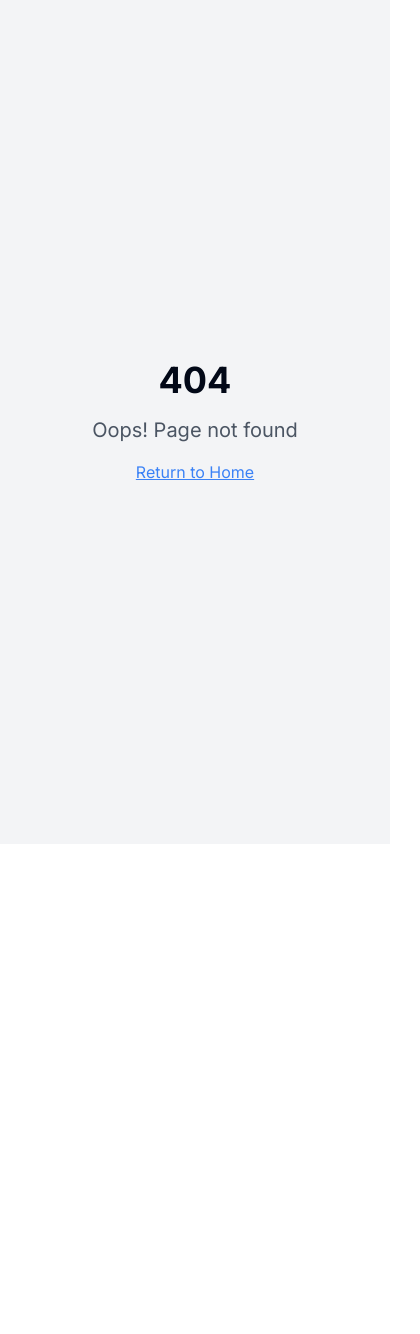
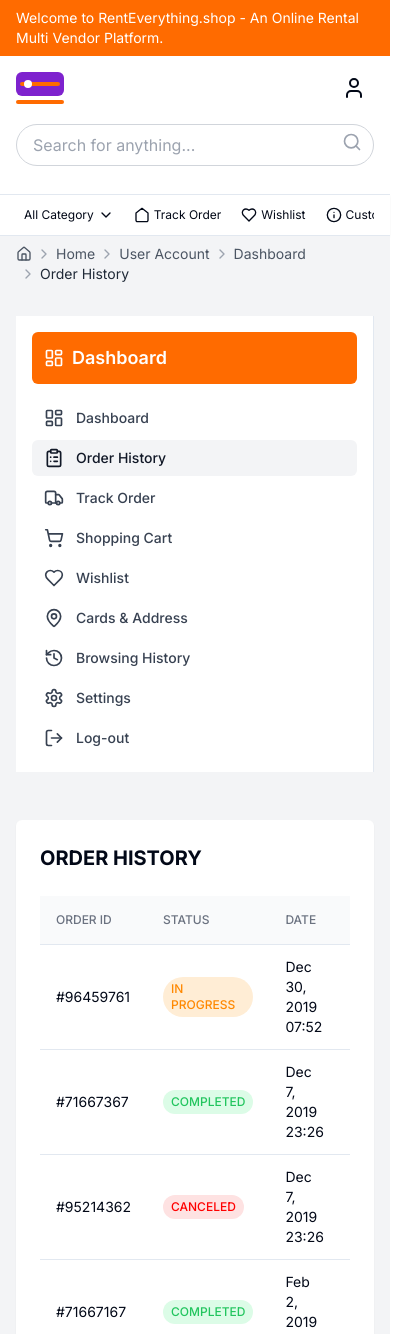
Before and after one commit to alfasm321/responsive-web-crafting-studio, a React (Vite) app: page /order-history in a window 390 px wide. Before the commit this address had no page. Shown: the top 1334 px of the page, 420 px wide, since content can reach past the window. Before the commit the page ends 844 px from the top, so only its background shows below. Built offline with nearby package versions, Linux system fonts and the light colour scheme.

Commit message:
Refactor: Implement basic page structure
This commit introduces the basic HTML, CSS, and responsive design elements for the application.

```diff
--- a/src/App.tsx
+++ b/src/App.tsx
@@ -1,9 +1,11 @@
+
 import { Toaster } from "@/components/ui/toaster";
 import { Toaster as Sonner } from "@/components/ui/sonner";
 import { TooltipProvider } from "@/components/ui/tooltip";
 import { QueryClient, QueryClientProvider } from "@tanstack/react-query";
 import { BrowserRouter, Routes, Route } from "react-router-dom";
 import Index from "./pages/Index";
+import OrderHistory from "./pages/OrderHistory";
 import NotFound from "./pages/NotFound";
 
 const queryClient = new QueryClient();
@@ -16,6 +18,8 @@ const App = () => (
       <BrowserRouter>
         <Routes>
           <Route path="/" element={<Index />} />
+          <Route path="/account" element={<Index />} />
+          <Route path="/order-history" element={<OrderHistory />} />
           {/* ADD ALL CUSTOM ROUTES ABOVE THE CATCH-ALL "*" ROUTE */}
           <Route path="*" element={<NotFound />} />
         </Routes>
--- a/src/components/Sidebar.tsx
+++ b/src/components/Sidebar.tsx
@@ -1,5 +1,6 @@
 
 import React from 'react';
+import { Link, useLocation } from 'react-router-dom';
 import {
   LayoutDashboard,
   ClipboardList,
@@ -15,21 +16,25 @@ import {
 interface SidebarItemProps {
   icon: React.ReactNode;
   label: string;
+  href: string;
   isActive?: boolean;
 }
 
-const SidebarItem: React.FC<SidebarItemProps> = ({ icon, label, isActive = false }) => {
+const SidebarItem: React.FC<SidebarItemProps> = ({ icon, label, href, isActive = false }) => {
   return (
     <li>
-      <a href="#" className={`sidebar-menu-item ${isActive ? 'active' : ''}`}>
+      <Link to={href} className={`sidebar-menu-item ${isActive ? 'active' : ''}`}>
         <span className="mr-3">{icon}</span>
         <span>{label}</span>
-      </a>
+      </Link>
     </li>
   );
 };
 
 const Sidebar: React.FC = () => {
+  const location = useLocation();
+  const path = location.pathname;
+
   return (
     <div className="w-full md:w-64 bg-white p-4 border-r">
       <div className="bg-rentev-orange text-white p-3 rounded-md mb-4">
@@ -42,36 +47,51 @@ const Sidebar: React.FC = () => {
       <nav>
         <ul className="space-y-1">
           <SidebarItem
+            icon={<LayoutDashboard className="h-5 w-5" />}
+            label="Dashboard"
+            href="/account"
+            isActive={path === "/" || path === "/account"}
+          />
+          <SidebarItem
             icon={<ClipboardList className="h-5 w-5" />}
             label="Order History"
+            href="/order-history"
+            isActive={path === "/order-history"}
           />
           <SidebarItem
             icon={<Truck className="h-5 w-5" />}
             label="Track Order"
+            href="/track-order"
           />
           <SidebarItem
             icon={<ShoppingCart className="h-5 w-5" />}
             label="Shopping Cart"
+            href="/cart"
           />
           <SidebarItem
             icon={<Heart className="h-5 w-5" />}
             label="Wishlist"
+            href="/wishlist"
           />
           <SidebarItem
             icon={<MapPin className="h-5 w-5" />}
             label="Cards & Address"
+            href="/address"
           />
           <SidebarItem
             icon={<History className="h-5 w-5" />}
             label="Browsing History"
+            href="/browsing-history"
           />
           <SidebarItem
             icon={<Settings className="h-5 w-5" />}
             label="Settings"
+            href="/settings"
           />
           <SidebarItem
             icon={<LogOut className="h-5 w-5" />}
             label="Log-out"
+            href="/logout"
           />
         </ul>
       </nav>
--- a/src/components/dashboard/BrowsingHistory.tsx
+++ b/src/components/dashboard/BrowsingHistory.tsx
@@ -1,6 +1,8 @@
 
 import React from 'react';
 import { ChevronRight } from 'lucide-react';
+import { Button } from '@/components/ui/button';
+import { Card } from '@/components/ui/card';
 
 interface ProductProps {
   image: string;
@@ -11,7 +13,7 @@ interface ProductProps {
 
 const ProductCard: React.FC<ProductProps> = ({ image, title, price, description }) => {
   return (
-    <div className="bg-white rounded-md overflow-hidden border shadow-sm">
+    <Card className="overflow-hidden border shadow-sm">
       <div className="h-48 overflow-hidden">
         <img src={image} alt={title} className="w-full h-full object-cover" />
       </div>
@@ -20,12 +22,15 @@ const ProductCard: React.FC<ProductProps> = ({ image, title, price, description
         <p className="text-gray-500 text-sm mb-2 line-clamp-2">{description}</p>
         <div className="flex justify-between items-center">
           <span className="text-rentev-orange font-medium">₹ {price}</span>
-          <button className="bg-white border border-rentev-orange text-rentev-orange px-3 py-1 rounded text-sm">
+          <Button
+            variant="outline"
+            className="border-rentev-orange text-rentev-orange hover:bg-rentev-orange/10 px-3 py-1 h-auto text-sm"
+          >
             Rent it
-          </button>
+          </Button>
         </div>
       </div>
-    </div>
+    </Card>
   );
 };
 
@@ -49,9 +54,9 @@ const BrowsingHistory: React.FC = () => {
     <div className="bg-white p-4 rounded-md shadow-sm mb-6">
       <div className="flex justify-between items-center mb-4">
         <h3 className="text-sm font-medium text-gray-500">BROWSING HISTORY</h3>
-        <button className="flex items-center text-rentev-orange text-sm">
+        <Button variant="ghost" className="flex items-center text-rentev-orange text-sm p-0">
           View All <ChevronRight className="h-4 w-4 ml-1" />
-        </button>
+        </Button>
       </div>
 
       <div className="grid grid-cols-1 md:grid-cols-3 gap-4">
--- a/src/components/dashboard/RecentOrders.tsx
+++ b/src/components/dashboard/RecentOrders.tsx
@@ -1,6 +1,15 @@
 
 import React from 'react';
 import { ChevronRight } from 'lucide-react';
+import {
+  Table,
+  TableBody,
+  TableCell,
+  TableHead,
+  TableHeader,
+  TableRow,
+} from "@/components/ui/table";
+import { Button } from "@/components/ui/button";
 
 interface OrderProps {
   id: string;
@@ -24,19 +33,19 @@ const Order: React.FC<OrderProps> = ({ id, status, date, total }) => {
   };
 
   return (
-    <tr className="border-b">
-      <td className="py-3 px-2 text-sm">{id}</td>
-      <td className="py-3 px-2">
+    <TableRow>
+      <TableCell className="py-3 px-2 text-sm">{id}</TableCell>
+      <TableCell className="py-3 px-2">
         <span className={`status-badge ${getStatusClass()}`}>{status}</span>
-      </td>
-      <td className="py-3 px-2 text-sm">{date}</td>
-      <td className="py-3 px-2 text-sm">{total}</td>
-      <td className="py-3 px-2 text-right">
-        <button className="text-blue-500 hover:text-blue-700 text-sm flex items-center">
+      </TableCell>
+      <TableCell className="py-3 px-2 text-sm">{date}</TableCell>
+      <TableCell className="py-3 px-2 text-sm">{total}</TableCell>
+      <TableCell className="py-3 px-2 text-right">
+        <Button variant="ghost" className="text-blue-500 hover:text-blue-700 text-sm flex items-center p-0">
           View Details <ChevronRight className="h-4 w-4 ml-1" />
-        </button>
-      </td>
-    </tr>
+        </Button>
+      </TableCell>
+    </TableRow>
   );
 };
 
@@ -55,28 +64,28 @@ const RecentOrders: React.FC = () => {
     <div className="bg-white p-4 rounded-md shadow-sm mb-6">
       <div className="flex justify-between items-center mb-4">
         <h3 className="text-sm font-medium text-gray-500">RECENT ORDER</h3>
-        <button className="flex items-center text-rentev-orange text-sm">
+        <Button variant="ghost" className="flex items-center text-rentev-orange text-sm p-0">
           View All <ChevronRight className="h-4 w-4 ml-1" />
-        </button>
+        </Button>
       </div>
 
       <div className="overflow-x-auto">
-        <table className="min-w-full">
-          <thead>
-            <tr className="bg-gray-50">
-              <th className="py-2 px-2 text-left text-xs font-medium text-gray-500">ORDER ID</th>
-              <th className="py-2 px-2 text-left text-xs font-medium text-gray-500">STATUS</th>
-              <th className="py-2 px-2 text-left text-xs font-medium text-gray-500">DATE</th>
-              <th className="py-2 px-2 text-left text-xs font-medium text-gray-500">TOTAL</th>
-              <th className="py-2 px-2 text-right text-xs font-medium text-gray-500">ACTION</th>
-            </tr>
-          </thead>
-          <tbody>
+        <Table>
+          <TableHeader>
+            <TableRow className="bg-gray-50">
+              <TableHead className="py-2 px-2 text-left text-xs font-medium text-gray-500">ORDER ID</TableHead>
+              <TableHead className="py-2 px-2 text-left text-xs font-medium text-gray-500">STATUS</TableHead>
+              <TableHead className="py-2 px-2 text-left text-xs font-medium text-gray-500">DATE</TableHead>
+              <TableHead className="py-2 px-2 text-left text-xs font-medium text-gray-500">TOTAL</TableHead>
+              <TableHead className="py-2 px-2 text-right text-xs font-medium text-gray-500">ACTION</TableHead>
+            </TableRow>
+          </TableHeader>
+          <TableBody>
             {orders.map((order, index) => (
               <Order key={index} {...order} />
             ))}
-          </tbody>
-        </table>
+          </TableBody>
+        </Table>
       </div>
     </div>
   );
--- /dev/null
+++ b/src/pages/OrderHistory.tsx
@@ -0,0 +1,192 @@
+
+import React, { useState } from 'react';
+import { ChevronLeft, ChevronRight } from 'lucide-react';
+import Header from '@/components/Header';
+import Sidebar from '@/components/Sidebar';
+import Breadcrumb from '@/components/Breadcrumb';
+import Footer from '@/components/Footer';
+import {
+  Table,
+  TableBody,
+  TableCell,
+  TableHead,
+  TableHeader,
+  TableRow,
+} from "@/components/ui/table";
+import { Button } from "@/components/ui/button";
+import {
+  Pagination,
+  PaginationContent,
+  PaginationItem,
+  PaginationLink,
+  PaginationNext,
+  PaginationPrevious,
+} from "@/components/ui/pagination";
+
+interface Order {
+  id: string;
+  status: 'IN PROGRESS' | 'COMPLETED' | 'CANCELED';
+  date: string;
+  total: string;
+  products: number;
+}
+
+const OrderHistory: React.FC = () => {
+  const [currentPage, setCurrentPage] = useState(1);
+  const totalPages = 6;
+
+  const orders: Order[] = [
+    { id: '#96459761', status: 'IN PROGRESS', date: 'Dec 30, 2019 07:52', total: '₹80', products: 5 },
+    { id: '#71667367', status: 'COMPLETED', date: 'Dec 7, 2019 23:26', total: '₹70', products: 4 },
+    { id: '#95214362', status: 'CANCELED', date: 'Dec 7, 2019 23:26', total: '₹2,300', products: 2 },
+    { id: '#71667167', status: 'COMPLETED', date: 'Feb 2, 2019 19:28', total: '₹250', products: 1 },
+    { id: '#51746385', status: 'COMPLETED', date: 'Dec 30, 2019 07:52', total: '₹360', products: 2 },
+    { id: '#51746385', status: 'CANCELED', date: 'Dec 4, 2019 21:42', total: '₹220', products: 7 },
+    { id: '#67397143', status: 'COMPLETED', date: 'Feb 2, 2019 19:28', total: '₹80', products: 1 },
+    { id: '#67397143', status: 'COMPLETED', date: 'Mar 20, 2019 23:14', total: '₹160', products: 1 },
+    { id: '#67397143', status: 'COMPLETED', date: 'Dec 4, 2019 21:42', total: '₹1,500', products: 3 },
+    { id: '#67397143', status: 'COMPLETED', date: 'Dec 30, 2019 07:52', total: '₹1,200', products: 19 },
+    { id: '#67397143', status: 'CANCELED', date: 'Dec 30, 2019 05:18', total: '₹1,500', products: 1 },
+    { id: '#67397143', status: 'COMPLETED', date: 'Dec 30, 2019 07:52', total: '₹80', products: 1 }
+  ];
+
+  const getStatusClass = (status: string) => {
+    switch (status) {
+      case 'COMPLETED':
+        return 'status-completed';
+      case 'IN PROGRESS':
+        return 'status-in-progress';
+      case 'CANCELED':
+        return 'status-cancelled';
+      default:
+        return '';
+    }
+  };
+
+  const handlePageChange = (page: number) => {
+    setCurrentPage(page);
+  };
+
+  const renderPageNumbers = () => {
+    const pages = [];
+    for (let i = 1; i <= totalPages; i++) {
+      pages.push(
+        <PaginationItem key={i}>
+          <PaginationLink
+            onClick={() => handlePageChange(i)}
+            isActive={currentPage === i}
+          >
+            {i}
+          </PaginationLink>
+        </PaginationItem>
+      );
+    }
+    return pages;
+  };
+
+  return (
+    <div className="min-h-screen flex flex-col bg-gray-100">
+      <Header />
+
+      <Breadcrumb
+        items={[
+          { label: 'Home', href: '/' },
+          { label: 'User Account', href: '/account' },
+          { label: 'Dashboard', href: '/account' },
+          { label: 'Order History' }
+        ]}
+      />
+
+      <div className="flex-grow container mx-auto px-4 py-6">
+        <div className="flex flex-col md:flex-row gap-6">
+          <div className="w-full md:w-64 mb-6 md:mb-0">
+            <Sidebar />
+          </div>
+
+          <div className="flex-1">
+            <div className="bg-white p-6 rounded-md shadow-sm">
+              <h2 className="text-xl font-bold mb-6">ORDER HISTORY</h2>
+
+              <div className="overflow-x-auto">
+                <Table>
+                  <TableHeader>
+                    <TableRow className="bg-gray-50">
+                      <TableHead className="py-2 px-4 text-left text-xs font-medium text-gray-500">ORDER ID</TableHead>
+                      <TableHead className="py-2 px-4 text-left text-xs font-medium text-gray-500">STATUS</TableHead>
+                      <TableHead className="py-2 px-4 text-left text-xs font-medium text-gray-500">DATE</TableHead>
+                      <TableHead className="py-2 px-4 text-left text-xs font-medium text-gray-500">TOTAL</TableHead>
+                      <TableHead className="py-2 px-4 text-right text-xs font-medium text-gray-500">ACTION</TableHead>
+                    </TableRow>
+                  </TableHeader>
+                  <TableBody>
+                    {orders.map((order, index) => (
+                      <TableRow key={index} className="border-b">
+                        <TableCell className="py-3 px-4 text-sm">{order.id}</TableCell>
+                        <TableCell className="py-3 px-4">
+                          <span className={`status-badge ${getStatusClass(order.status)}`}>{order.status}</span>
+                        </TableCell>
+                        <TableCell className="py-3 px-4 text-sm">{order.date}</TableCell>
+                        <TableCell className="py-3 px-4 text-sm">{`${order.total} (${order.products} Products)`}</TableCell>
+                        <TableCell className="py-3 px-4 text-right">
+                          <Button variant="ghost" className="text-blue-500 hover:text-blue-700 text-sm flex items-center ml-auto p-0">
+                            View Details <ChevronRight className="h-4 w-4 ml-1" />
+                          </Button>
+                        </TableCell>
+                      </TableRow>
+                    ))}
+                  </TableBody>
+                </Table>
+              </div>
+
+              <div className="mt-6">
+                <Pagination>
+                  <PaginationContent>
+                    <PaginationItem>
+                      <PaginationPrevious
+                        href="#"
+                        onClick={() => currentPage > 1 && handlePageChange(currentPage - 1)}
+                        className={currentPage === 1 ? "pointer-events-none opacity-50" : ""}
+                      />
+                    </PaginationItem>
+
+                    {renderPageNumbers()}
+
+                    <PaginationItem>
+                      <PaginationNext
+                        href="#"
+                        onClick={() => currentPage < totalPages && handlePageChange(currentPage + 1)}
+                        className={currentPage === totalPages ? "pointer-events-none opacity-50" : ""}
+                      />
+                    </PaginationItem>
+                  </PaginationContent>
+                </Pagination>
+              </div>
+            </div>
+
+            <div className="bg-white p-6 rounded-md shadow-sm mt-6">
+              <div className="flex flex-col md:flex-row md:items-center gap-4">
+                <div className="flex-1">
+                  <div className="inline-block bg-yellow-100 text-yellow-800 text-xs px-2 py-1 rounded-full mb-1">
+                    IN PROGRESS
+                  </div>
+                  <h3 className="text-gray-800">Order ID: <span className="font-medium">#71667167</span></h3>
+                  <p className="text-sm text-gray-600">Dec 7, 2019 23:26 • 2 Products</p>
+                  <p className="text-sm text-gray-800 font-medium mt-1">₹160.00 IND</p>
+                </div>
+                <div className="flex-shrink-0">
+                  <Button variant="ghost" className="border border-gray-300 rounded-full p-2">
+                    <ChevronRight className="h-5 w-5 text-rentev-orange" />
+                  </Button>
+                </div>
+              </div>
+            </div>
+          </div>
+        </div>
+      </div>
+
+      <Footer />
+    </div>
+  );
+};
+
+export default OrderHistory;
```
